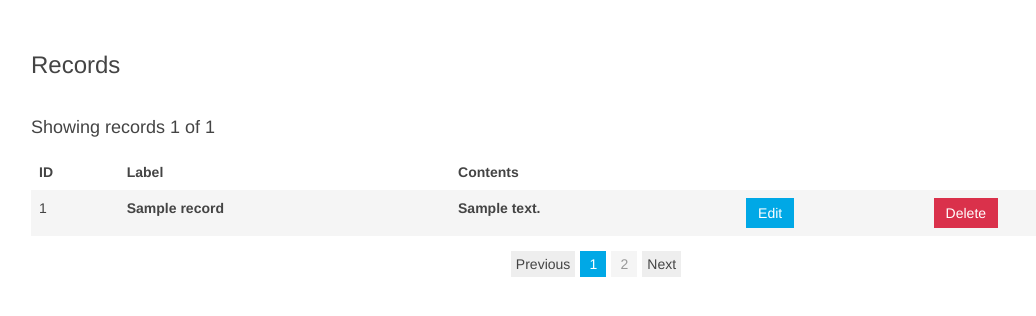
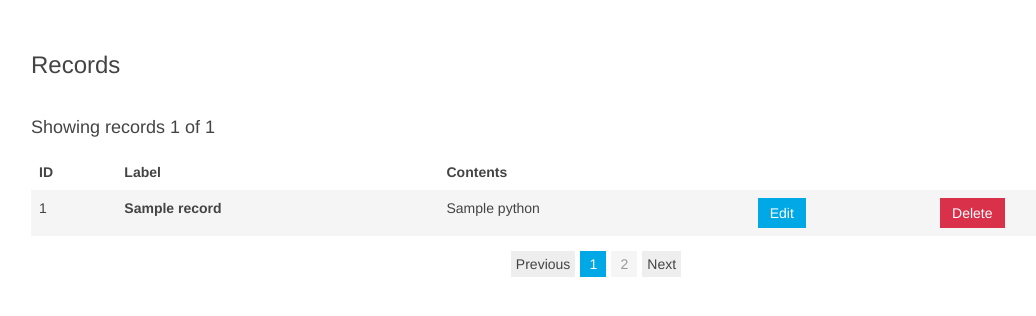
Before and after one commit to samarthbhargav/feedback-ml, a Flask app: page /records/1/1/1 in a window 1280 px wide. Shown: the part 55-371 px from the top of the page, without its empty margins (44-1080 px from the left). Run offline with Flask 2, Linux system fonts and the light colour scheme; a database or web service that is not in the repository returns one stand-in record (values such as "Sample title"); data that the repository does not hold is empty.

Commit message:
minor changes in record.html

```diff
--- a/feedback-front/templates/records.html
+++ b/feedback-front/templates/records.html
@@ -31,9 +31,11 @@
             {% endif %}
 
             {% if record.content %}
-              <td class="uk-text-bold" pos:'bottom-right' data-uk-tooltip title="{{record.content}}">{{record.content}} <span pos:'bottom-right' data-uk-tooltip title="{{record.content}}"></span></td>
+              {% if record.content.python %} <td data-uk-tooltip title="{{record}}">{{record.content.python}}</td>
+              {% else %} <td data-uk-tooltip title="{{record}}"></td>
+              {% endif %}
             {% else %}
-              <td class="uk-text-bold" data-uk-tooltip title="No Comments Found"> </td>
+              <td class="uk-text-bold" data-uk-tooltip title="{{record}}"> </td>
             {% endif %}
 
             <td><button class="uk-button uk-button-primary" data-uk-modal="{target:'#editRecord'}" type="button">Edit</button></td>
```
